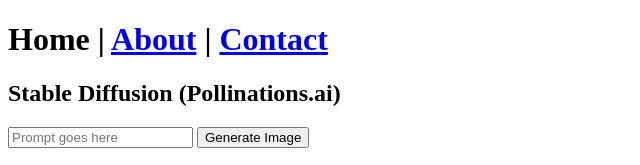
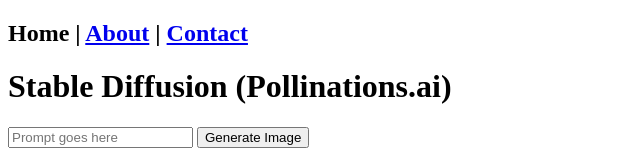
Before and after one commit to George-Amgad/AI, a plain HTML site: page index.html in a window 1280 px wide. Shown: the top 165 px of the page, without its empty margins (0-640 px from the left). Drawn offline with Linux system fonts and the light colour scheme.

Commit message:
fixed the size of the navigation bar and the main header

```diff
--- a/index.html
+++ b/index.html
@@ -5,8 +5,8 @@
   <title>Stable Diffusion Demo with Loading</title>
 </head>
 <body>
-  <h1> Home | <a href="about.htm">About</a> | <a href="contact.htm">Contact</a> </h1>
-  <h2>Stable Diffusion (Pollinations.ai)</h2>
+  <h2> Home | <a href="about.htm">About</a> | <a href="contact.htm">Contact</a> </h2>
+  <h1>Stable Diffusion (Pollinations.ai)</h1>
   <input id="prompt" type="text" placeholder="Prompt goes here" />
   <button id="generate">Generate Image</button>
   <p id="loading" style="display: none;">Please wait while the AI generates the image…</p>
```
